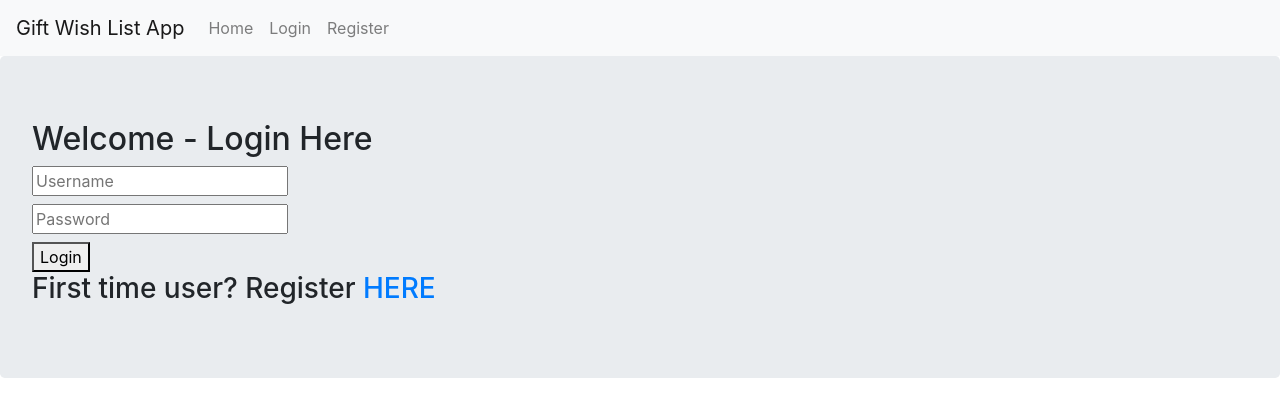
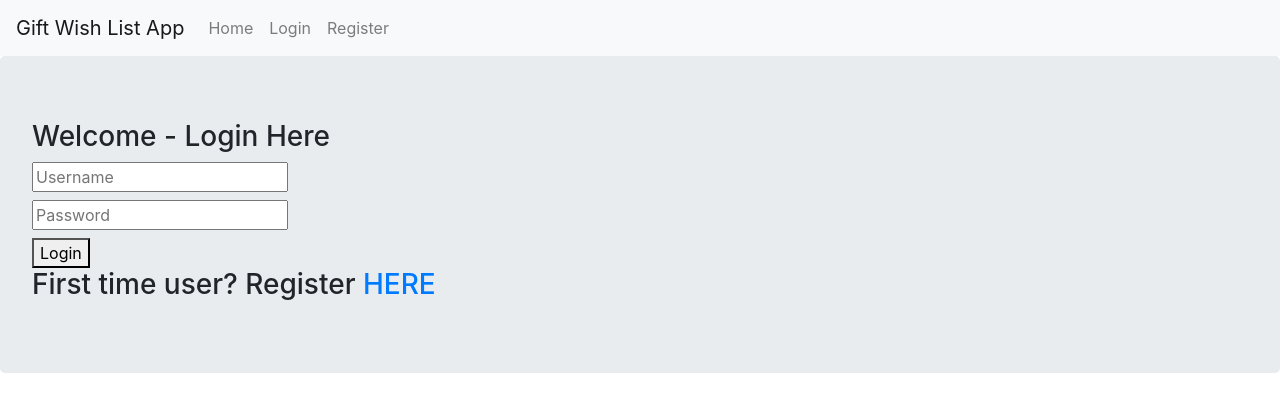
Before and after one commit to Woz-U-Group-Projects/team-the-grinchs-posse2, an Angular app in the folder client/: page /login in a window 1280 px wide. Shown: the top 416 px of the page. Built offline with nearby package versions, Linux system fonts and the light colour scheme; no server answers.

Commit message:
login and register h2 to h3 size change

```diff
--- a/client/src/app/login/login.component.html
+++ b/client/src/app/login/login.component.html
@@ -1,4 +1,4 @@
-<h2>Welcome - Login Here</h2>
+<h3>Welcome - Login Here</h3>
 <div>
   <label>
     <input [(ngModel)]="user.userName" placeholder="Username" />
--- a/client/src/app/register/register.component.html
+++ b/client/src/app/register/register.component.html
@@ -1,4 +1,4 @@
-<h2>Sign Up Here</h2>
+<h3>Sign Up Here</h3>
 
 <div>
   <label>
```
